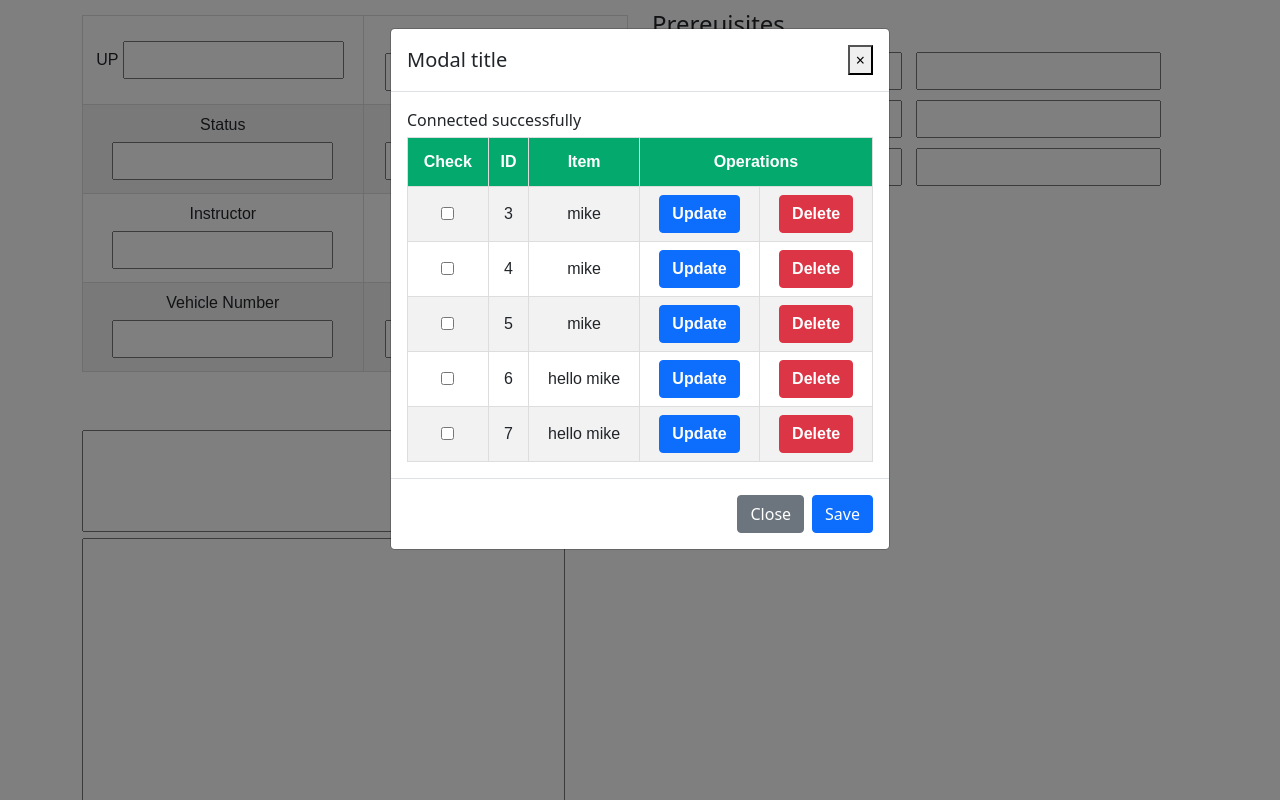
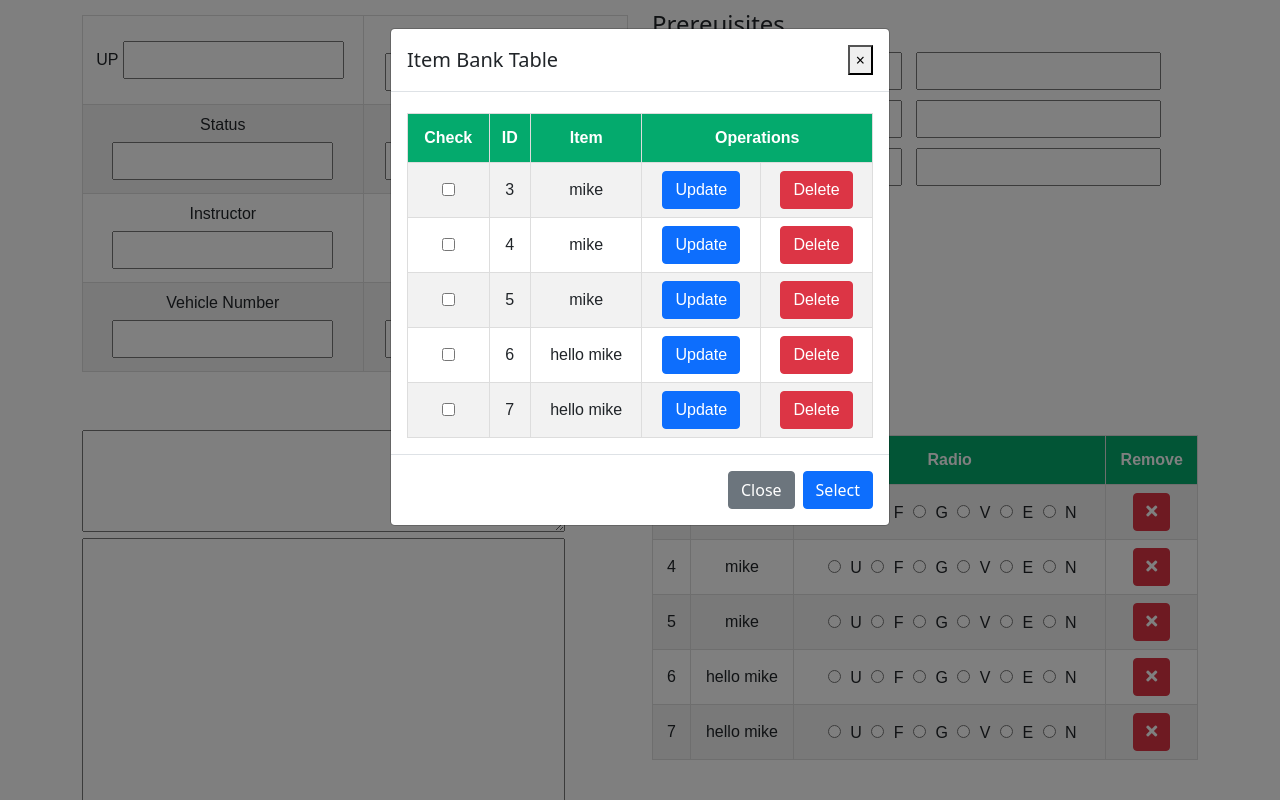
Before and after one commit to ayushimsarii/driving_school, a PHP site: page /gradesheet.php in a window 1280 px wide, after a click on "ADD". Run offline with PHP 8.4, Linux system fonts and the light colour scheme; data comes from the database, SQL or seed files in the repository; both versions use the stored data as it was after the commit; some libraries are stand-ins or nearby versions.

Commit message:
Add delete button and remove

```diff
--- a/database.php
+++ b/database.php
@@ -10,5 +10,5 @@ $conn = new mysqli($servername, $username, $password, $database);
 if ($conn->connect_error) {
    die("Connection failed: " . $conn->connect_error);
 }
-  echo "Connected successfully";
+  // echo "Connected successfully";
 ?>
--- a/gradesheet.php
+++ b/gradesheet.php
@@ -128,7 +128,56 @@
               <textarea style="height: 400px;" name="comment" rows="4" cols="50" id="comment"></textarea>
           </div>
           <div class="col">
+            <?php
+include_once 'database.php';
+$result = mysqli_query($conn,"SELECT * FROM bank");
+?>
+            <?php
+if (mysqli_num_rows($result) > 0) {
+?>
+              <table id="myTable" border="0" cellspacing="2" cellpadding="2">
+      <tr>
 
+          <th> <font face="Arial"></font> ID </th>
+          <th> <font face="Arial"></font> Item </th>
+          <th> <font face="Arial"></font> Radio </th>
+          <th> <font face="Arial"></font> Remove </th>
+
+      </tr>
+      <?php
+      $i=0;
+      while($row = mysqli_fetch_array($result)) {
+      ?>
+    <tr>
+
+      <td><?php echo $row["id"]; ?></td>
+      <td><?php echo $row["item"]; ?></td>
+      <td><input type="radio" id="u1" name="radio" value="U">
+                      <label for="u1">U</label>
+                      <input type="radio" id="f1" name="radio" value="F">
+                      <label for="f1">F</label>
+                      <input type="radio" id="g1" name="radio" value="G">
+                      <label for="g1">G</label>
+                      <input type="radio" id="v1" name="radio" value="V">
+                      <label for="v1">V</label>
+                      <input type="radio" id="e1" name="radio" value="E">
+                      <label for="e1">E</label>
+                      <input type="radio" id="n1" name="radio" value="N">
+                      <label for="n1">N</label><br></td>
+      <td><button type="button" class="btn btn-danger" value="Delete" onclick="deleteRow(this)"><i class="fas fa-times"></i></button></td>
+      </tr>
+      <?php
+      $i++;
+      }
+      ?>
+</table>
+ <?php
+}
+else
+{
+    echo "No result found";
+}
+?>
           </div>
         </div>
 
@@ -139,7 +188,7 @@
   <div class="modal-dialog" role="document">
     <div class="modal-content">
           <div class="modal-header">
-            <h5 class="modal-title" id="exampleModalLabel">Modal title</h5>
+            <h5 class="modal-title" id="exampleModalLabel">Item Bank Table</h5>
             <button type="button" class="close" data-dismiss="modal" aria-label="Close">
               <span aria-hidden="true">&times;</span>
             </button>
@@ -176,8 +225,8 @@
                           <td><input type="checkbox" name="checkbox" value=""></td>
                           <td><?php echo $row["id"]; ?></td>
                           <td><?php echo $row["item"]; ?></td>
-                          <td><button class="btn btn-primary"><a href="update.php?id=<?php echo $row["id"]; ?>">Update</a></button></td>
-                          <td><button class="btn btn-danger"><a href="delete.php?id=<?php echo $row["id"]; ?>">Delete</a></button></td>
+                          <td><a class="btn btn-primary" href="update.php?id=<?php echo $row["id"]; ?>">Update</a></button></td>
+                          <td><a class="btn btn-danger" href="delete.php?id=<?php echo $row["id"]; ?>">Delete</a></td>
                           </tr>
                           <?php
                           $i++;
@@ -194,7 +243,7 @@
               </div>
       <div class="modal-footer">
         <button type="button" class="btn btn-secondary" data-dismiss="modal">Close</button>
-        <input id="btnGet" type="submit" class="btn btn-primary" value="Save" name="Sub">
+        <input id="btnGet" type="submit" class="btn btn-primary" value="Select" name="Sub">
       </div>
     </div>
   </div>
@@ -235,5 +284,12 @@
     });
 </script>
 
+<script>
+function deleteRow(r) {
+  var i = r.parentNode.parentNode.rowIndex;
+  document.getElementById("myTable").deleteRow(i);
+}
+</script>
+
 </body>
 </html>
--- a/itembank.php
+++ b/itembank.php
@@ -64,9 +64,8 @@
       		<?php include 'add.php' ?>
       		<form action="add.php" method="post" id="gradesheet" name="div">
       			<!--Item input box-->
-      			<label>Item</label>
-      				<input type="text" name="item" id="item1" value="">
-      				   <br>
+      			    <label>Item</label>
+      				<input type="text" name="item" id="item1" value=""><br>
       				<input type="submit" name="Insert" class="btn btn-primary" value="Insert">
       		</form>
       		<button class="btn btn-primary" onclick="add()"><i class="fas fa-plus"></i></button>
```
Also changed, not shown: delete.php (added, +10 -0 lines), item_bank.sql (added, +67 -0 lines), update.php (+11 -56 lines).
